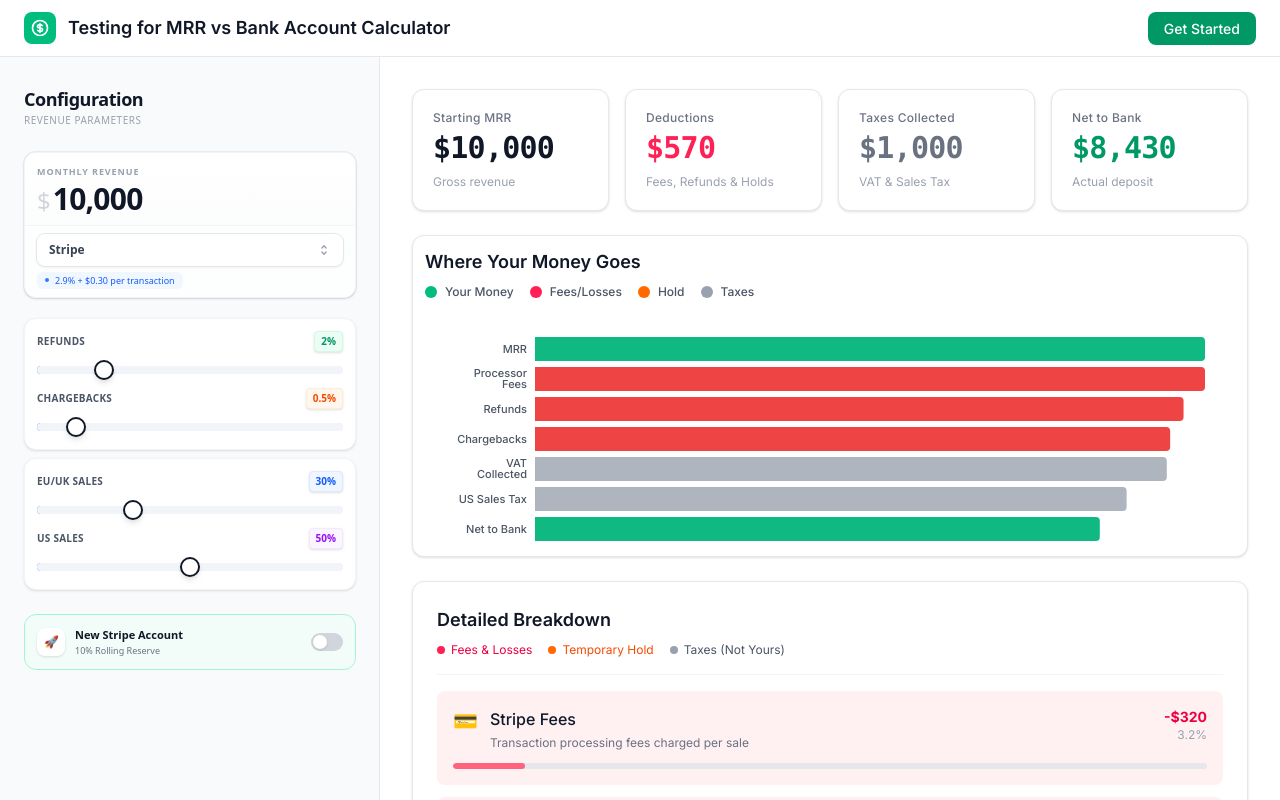
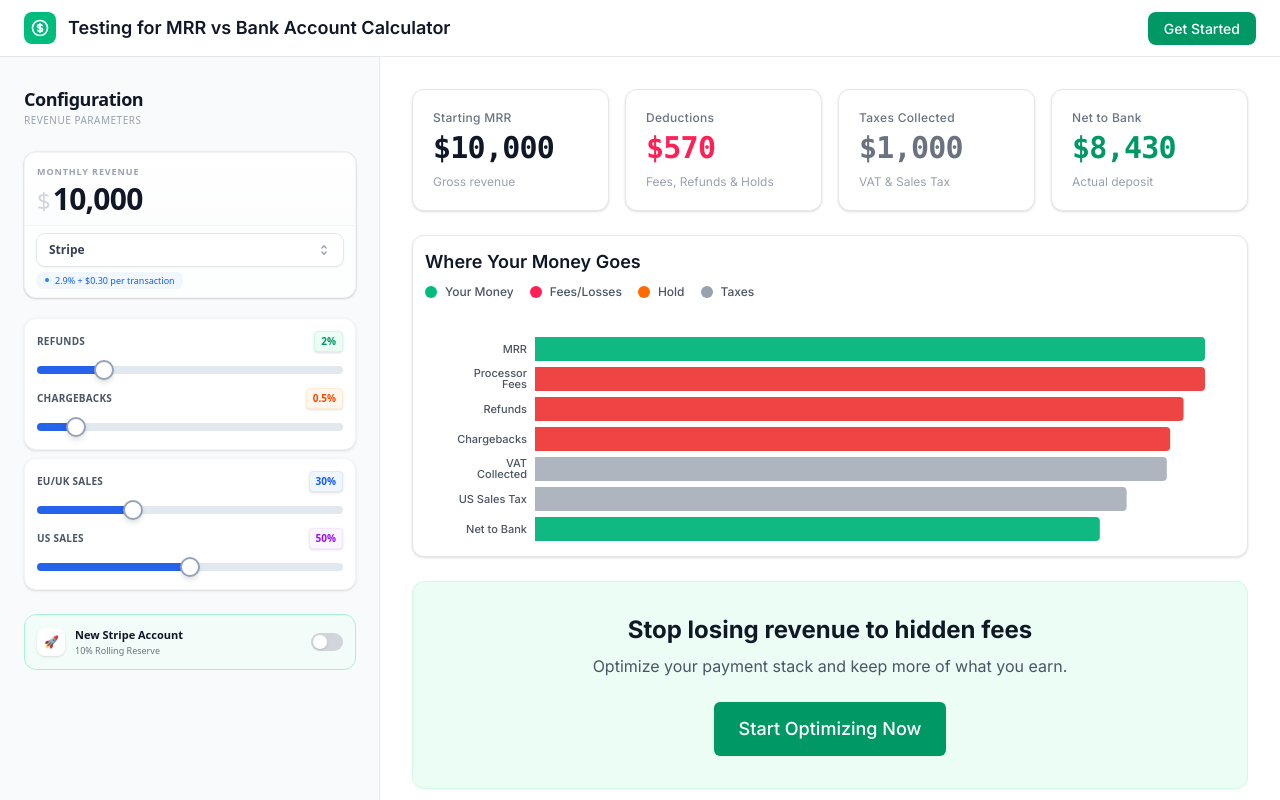
Before and after one commit to urbanxtreme/MMR_Money, a React (Vite) app in the folder mrr-calculator/: page / in a window 1280 px wide. Shown: the top 800 px of the page. Built offline with nearby package versions, Linux system fonts and the light colour scheme.

Commit message:
alll changes done

```diff
--- a/mrr-calculator/src/components/MRRCalculatorForm.tsx
+++ b/mrr-calculator/src/components/MRRCalculatorForm.tsx
@@ -157,10 +157,7 @@
     const getSliderBackground = (value: number, max: number, color: string) => {
         const percentage = (value / max) * 100;
         return {
-            backgroundSize: `${percentage}% 100%`,
-            backgroundImage: `linear-gradient(${color}, ${color})`,
-            backgroundRepeat: 'no-repeat',
-            backgroundColor: '#f1f5f9'
+            background: `linear-gradient(to right, ${color} ${percentage}%, #e2e8f0 ${percentage}%)`,
         };
     };
 
--- a/mrr-calculator/src/pages/MRRBankCalculator.tsx
+++ b/mrr-calculator/src/pages/MRRBankCalculator.tsx
@@ -153,15 +153,6 @@
                         {/* Waterfall Chart */}
                         <WaterfallChart result={calculationResult} />
 
-                        {/* Line Item Breakdown */}
-                        <LineItemBreakdown
-                            result={calculationResult}
-                            processor={processor || 'stripe'}
-                        />
-
-                        {/* Educational Content */}
-                        <EducationalCallout />
-
                         {/* Bottom CTA */}
                         <div className="bg-emerald-50 rounded-xl p-8 text-center border border-emerald-100">
                             <h2 className="text-2xl font-bold text-gray-900 mb-2">Stop losing revenue to hidden fees</h2>
@@ -180,6 +171,15 @@
                                 Start Optimizing Now
                             </a>
                         </div>
+
+                        {/* Line Item Breakdown */}
+                        <LineItemBreakdown
+                            result={calculationResult}
+                            processor={processor || 'stripe'}
+                        />
+
+                        {/* Educational Content */}
+                        <EducationalCallout />
                     </div>
                 </main>
             </div>
--- a/mrr-calculator/src/styles/mrr-calculator.css
+++ b/mrr-calculator/src/styles/mrr-calculator.css
@@ -2,23 +2,24 @@
 input[type="range"] {
   -webkit-appearance: none;
   appearance: none;
-  background: transparent;
   cursor: pointer;
+  height: 8px;
+  border-radius: 9999px;
+  background: #f1f5f9;
 }
 
 /* Thicker, Modern Track */
 input[type="range"]::-webkit-slider-runnable-track {
   width: 100%;
-  height: 8px; /* Thicker */
-  background: #f1f5f9;
+  height: 8px;
+  background: transparent;
   border-radius: 9999px;
   cursor: pointer;
-  transition: background 0.2s ease;
 }
 
 /* Hover effect on track */
 input[type="range"]:hover::-webkit-slider-runnable-track {
-    background: #e2e8f0;
+    background: transparent;
 }
 
 /* Large, Shadowed Thumb */
@@ -31,9 +32,11 @@
   background: white;
   cursor: pointer;
   margin-top: -6px; /* Center on 8px track */
-  box-shadow: 0 4px 6px -1px rgba(0, 0, 0, 0.1), 0 2px 4px -1px rgba(0, 0, 0, 0.06); /* strong shadow */
-  border: 2px solid currentColor; /* Will inherit text color for border */
+  box-shadow: 0 4px 6px -1px rgba(0, 0, 0, 0.1), 0 2px 4px -1px rgba(0, 0, 0, 0.06);
+  border: 2px solid #94a3b8;
   transition: all 0.2s cubic-bezier(0.4, 0, 0.2, 1);
+  position: relative;
+  z-index: 2;
 }
 
 input[type="range"]::-webkit-slider-thumb:hover {
@@ -55,13 +58,19 @@
   cursor: pointer;
 }
 
+input[type="range"]::-moz-range-progress {
+  height: 8px;
+  background: #2563eb;
+  border-radius: 9999px 0 0 9999px;
+}
+
 input[type="range"]::-moz-range-thumb {
   height: 20px;
   width: 20px;
   border-radius: 50%;
   background: white;
   cursor: pointer;
-  border: 2px solid currentColor;
+  border: 2px solid #94a3b8;
   box-shadow: 0 4px 6px -1px rgba(0, 0, 0, 0.1);
   transition: all 0.2s ease;
 }
```
